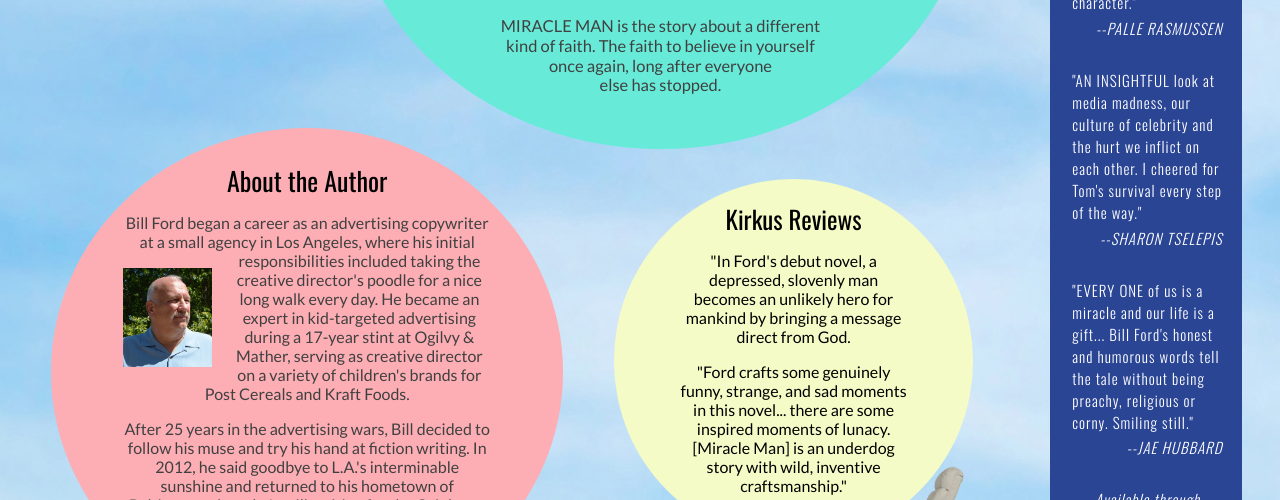
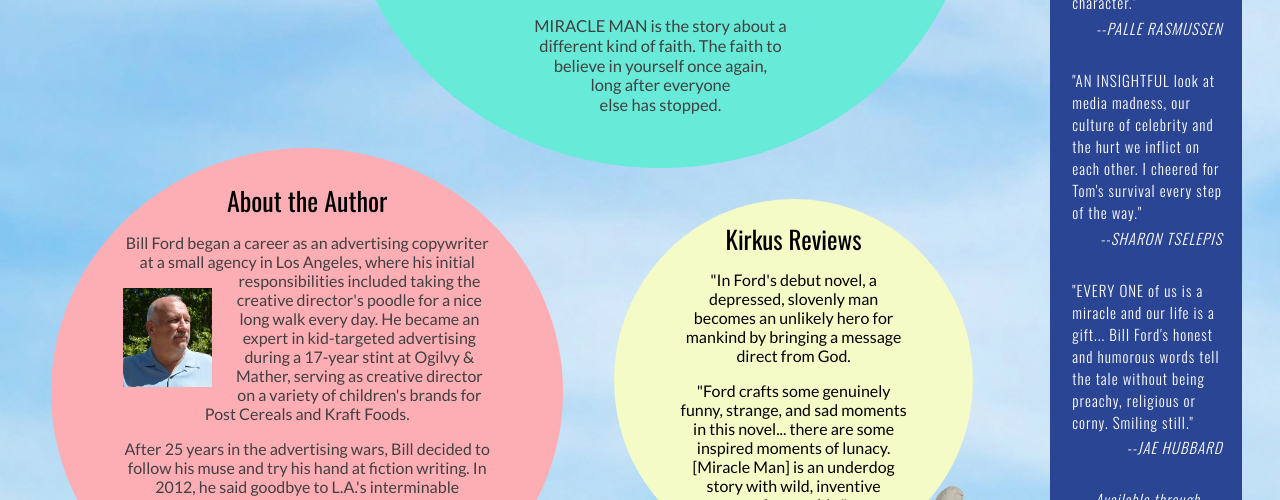
Before and after one commit to williambford/BookExpo, a plain HTML site: page index.html in a window 1280 px wide. Shown: the part 600-1100 px from the top of the page. Drawn offline with nearby package versions, Linux system fonts and the light colour scheme; a script that the page names is missing.

Commit message:
Fixed "synopsis" text breaks in iPad version

```diff
--- a/index.html
+++ b/index.html
@@ -32,7 +32,7 @@
 
           <p>God talks a reluctant Tom into returning to earth as God's envoy, to deliver a simple one-word message to the world. But it soon becomes apparent that Tom might not be the man for the job.</p>
 
-          <p>MIRACLE MAN is the story about a different <span class="ipad-break">kind of faith. The faith to believe in yourself </span> <span class="ipad-break"> once again, long after everyone </span> <span class="ipad-break">else has stopped.</span></p>
+          <p>MIRACLE MAN is the story about a <span class="ipad-break">different kind of faith. The faith to </span>believe in  yourself once again, <span class="ipad-break">long after everyone </span> else has stopped.</p>
 
         </div>
 
```
